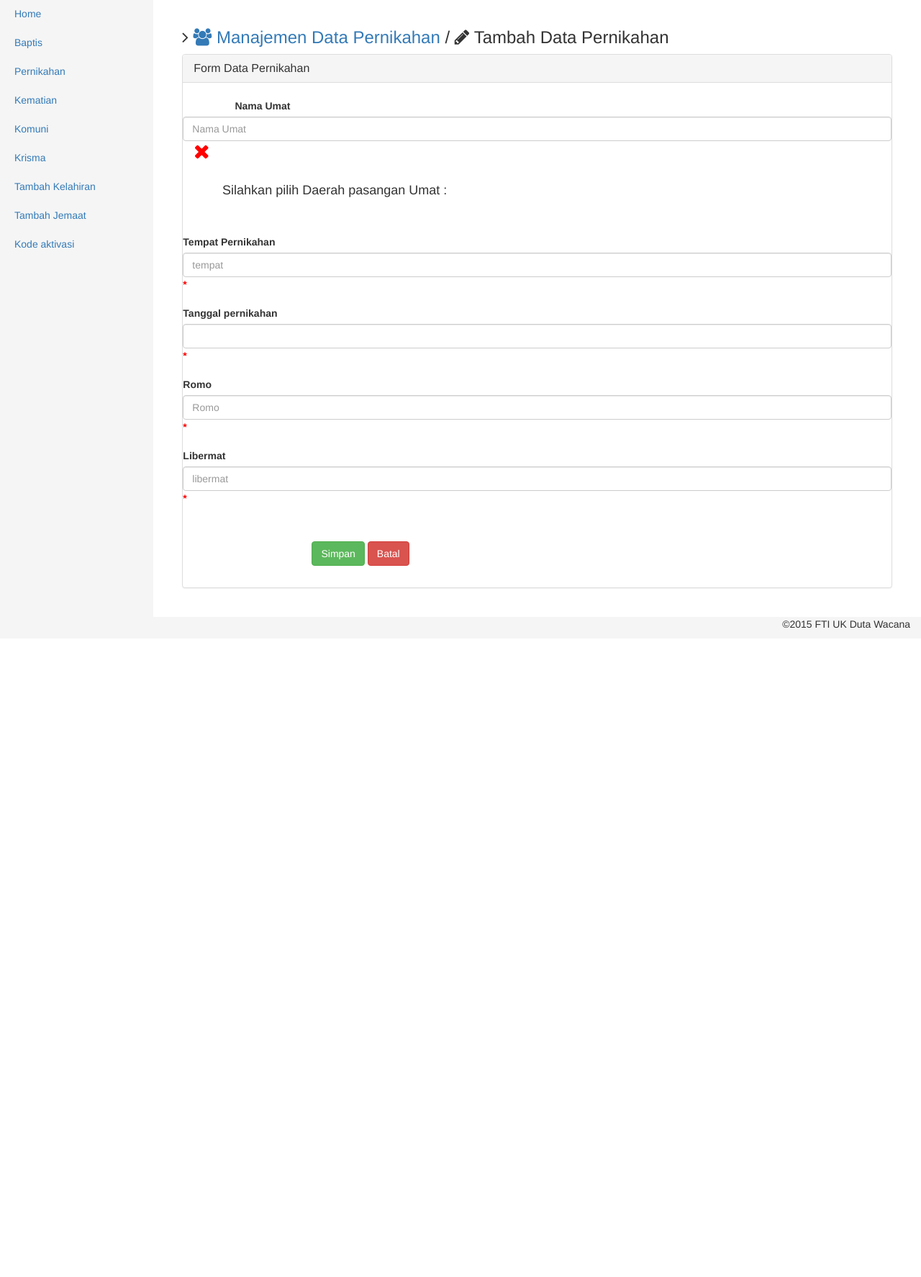
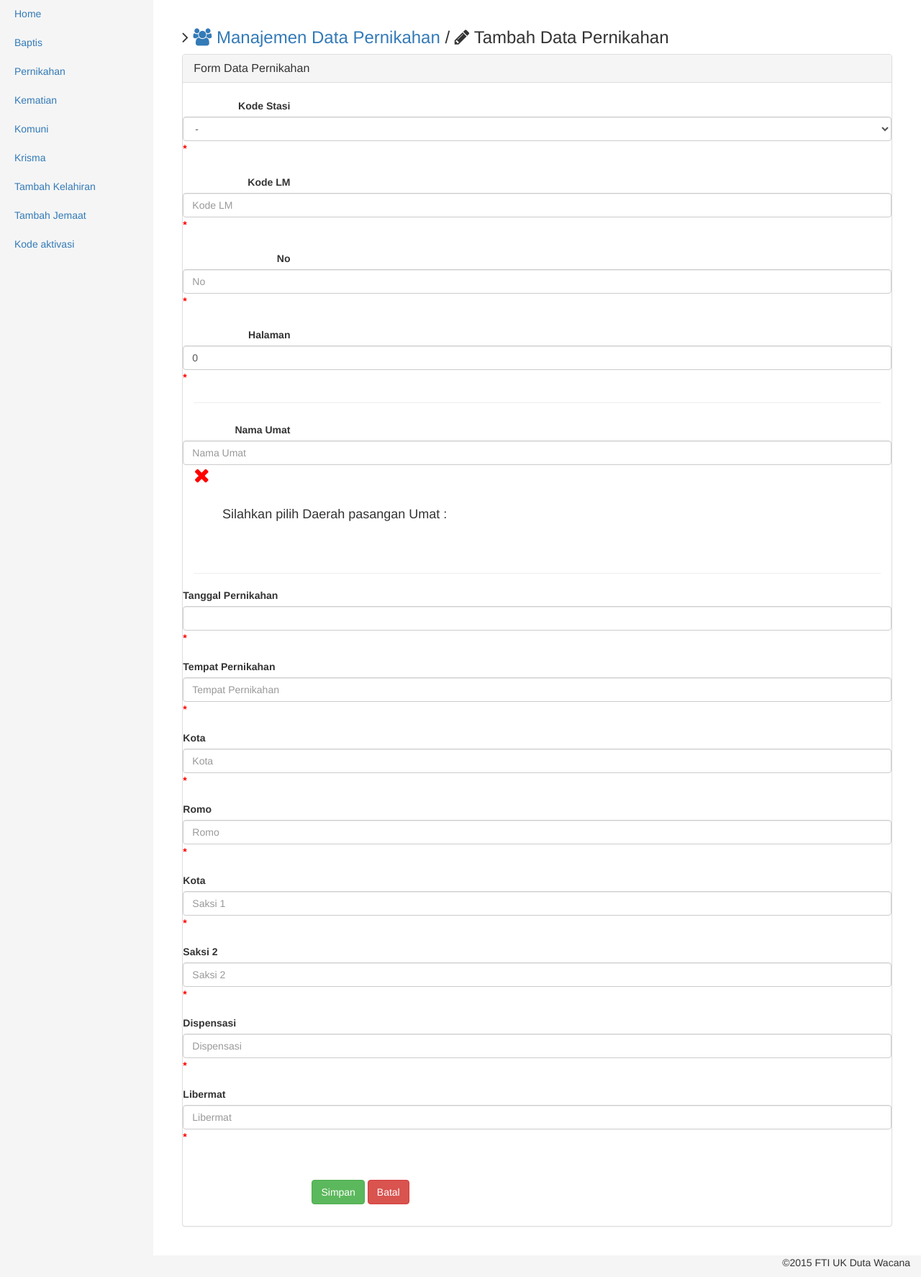
Before and after one commit to sagaramahardika/parokiBabarsari, a CakePHP app: the page made by app/View/Pernikahans/tambah.ctp in a window 1280 px wide. Shown: the part 51-1825 px from the top of the page at 72% size. Before the commit the page ends 924 px from the top, so only its background shows below. Run offline with PHP 8.4 and a stand-in for CakePHP, Linux system fonts and the light colour scheme; the template is opened without the code that fills it, so the values that code supplies are empty; form fields are guessed from the names that the template uses; some libraries are stand-ins or nearby versions.

Commit message:
Form Pernikahan (View)

```diff
--- a/app/Controller/PernikahansController.php
+++ b/app/Controller/PernikahansController.php
@@ -15,11 +15,6 @@
 
 
 	public function index(){
-
-
-
-
-
 		$userRole = $this->Auth->user('user_level');
 		$idTam =  $this->Auth->user('id_umat');
 		$this->set('namaUmat',$this->Umat->getNamaPasangan());
--- a/app/View/Pernikahans/index.ctp
+++ b/app/View/Pernikahans/index.ctp
@@ -2,10 +2,12 @@
 $this->assign('title', 'Halaman Manajemen Pernikahan');
 ?>
 <h3><i class="fa fa-angle-right"></i> <i class="fa fa-users"></i> Manajemen Data Pernikahan </h3>
+<h1>MANTAP<H2>
 <div class="row mt">
     <div class="col-lg-12">
 		<div class="row">
 			<div class="col-lg-6">
+
 			  <form action="<?php echo $this->Html->url(array('controller'=>'pernikahans', 'action'=>'index')); ?>" method="post" id="frmCari">
 			  <div class="input-group">
 				<input type="text" class="form-control" name="data[cari]" placeholder="Cari nama umat ...">
--- a/app/View/Pernikahans/tambah.ctp
+++ b/app/View/Pernikahans/tambah.ctp
@@ -30,12 +30,79 @@
 
 			?>
 
+				<div class="form-group">
+					<div class="col-md-2 control-label"><label>Kode Stasi </label></div>
+					<?php
+					echo $this->Form->input(null, array(
+								'options' => array('-', 'Belum Terdefinisi'),
+								'label' => false,
+								'id'=>'kdstasi',
+								'div'=> array('class'=>'col-md-4'),
+								'class'=>"form-control input-xlarge",
+								'name'=>'kd_stasi'
+							)
+						 );
+					?>
+					<label style="color:red">*</label>
+				</div>
 
+				<div class="form-group">
+					<div class="col-md-2 control-label"><label>Kode LM </label></div>
+					<?php
+					echo $this->Form->input(null, array(
+								'label' => false,
+								'id'=>'kdLM',
+								'placeholder'=>'Kode LM',
+								'div'=> array('class'=>'col-md-4'),
+								'class'=>"form-control input-xlarge"
+							)
+						 );
+					?>
+					<label style="color:red">*</label>
+				</div>
+
+				<div class="form-group">
+					<div class="col-md-2 control-label"><label>No</label></div>
+					<?php
+					echo $this->Form->input(null, array(
+								'label' => false,
+								'id'=>'noLM',
+								'placeholder'=>'No',
+								'div'=> array('class'=>'col-md-4'),
+								'class'=>"form-control input-xlarge"
+							)
+						 );
+					?>
+					<label style="color:red">*</label>
+				</div>
+
+				<div class="form-group">
+					<div class="col-md-2 control-label"><label>Halaman</label></div>
+					<?php
+					echo $this->Form->input(null, array(
+								'label' => false,
+								'id'=>'halaman',
+								'value'=>0,
+								'div'=> array('class'=>'col-md-4'),
+								'class'=>"form-control input-xlarge"
+							)
+						 );
+					?>
+					<label style="color:red">*</label>
+				</div>
+				<hr>
 				<div class="row">
 					<div class="col-md-2 control-label"><label>Nama Umat </label></div>
 					<?php
 
-					echo $this->Form->input(null,array('name'=>'input_umat', 'label'=>false,'id'=>'input_nama','placeholder'=>'Nama Umat','class'=>"form-control  input-xlarge",'div'=>array('class'=>'col-md-4')));
+					echo $this->Form->input(null,array(
+						'name'=>'input_umat',
+						'label'=>false,
+						'id'=>'input_nama',
+						'placeholder'=>'Nama Umat',
+						'class'=>"form-control  input-xlarge",
+						'div'=>array('class'=>'col-md-4')
+						));
 
 
 					echo $this->Form->input('Pernikahan.umat_id', array('id'=>'form_id_umat','type'=>'hidden'));
@@ -118,18 +185,10 @@
 				</div>
 				</div>
 
-				<div class="form-group">
-
-					<?php
-					echo $this->Form->label('Pernikahan.tmppernikahan', 'Tempat Pernikahan', 'col-md-2 control-label');
-					echo $this->Form->input('Pernikahan.tmppernikahan', array('label'=>false,'id'=>'tmpper', 'placeholder'=>"tempat", 'class'=>"form-control input-xlarge", 'div'=>array('class'=>'col-md-4')));
-					?>
-					<label style="color:red">*</label>
-				</div>
-
+				<hr>
 				<div class="form-group">
 					<?php
-					echo $this->Form->label('Pernikahan.tglpernikahan', 'Tanggal pernikahan', 'col-md-2 control-label');
+					echo $this->Form->label('Pernikahan.tglpernikahan', 'Tanggal Pernikahan', 'col-md-2 control-label');
 					echo $this->Form->input('Pernikahan.tglpernikahan', array(
 						'label'=>false,
 						'class'=>"form-control ",
@@ -146,15 +205,56 @@
 
 				<div class="form-group">
 					<?php
+					echo $this->Form->label('Pernikahan.tmppernikahan', 'Tempat Pernikahan', 'col-md-2 control-label');
+					echo $this->Form->input('Pernikahan.tmppernikahan', array('label'=>false,'id'=>'tmpper', 'placeholder'=>"Tempat Pernikahan", 'class'=>"form-control input-xlarge", 'div'=>array('class'=>'col-md-4')));
+					?>
+					<label style="color:red">*</label>
+				</div>
+
+				<div class="form-group">
+					<?php
+					echo $this->Form->label(null, 'Kota', 'col-md-2 control-label');
+					echo $this->Form->input(null, array('label'=>false,'id'=>'kota', 'placeholder'=>"Kota", 'class'=>"form-control input-xlarge", 'div'=>array('class'=>'col-md-4')));
+					?>
+					<label style="color:red">*</label>
+				</div>
+
+				<div class="form-group">
+					<?php
 					echo $this->Form->label('Pernikahan.romopernikahan', 'Romo', 'col-md-2 control-label');
 					echo $this->Form->input('Pernikahan.romopernikahan', array('label'=>false,  'class'=>"form-control ", 'div'=>array('class'=>'col-md-4'),'id'=>'romoper', 'placeholder'=>"Romo"));
 					?>
 					<label style="color:red">*</label>
 				</div>
+
+				<div class="form-group">
+					<?php
+					echo $this->Form->label(null, 'Kota', 'col-md-2 control-label');
+					echo $this->Form->input(null, array('label'=>false,'id'=>'Saksi 1', 'placeholder'=>"Saksi 1", 'class'=>"form-control input-xlarge", 'div'=>array('class'=>'col-md-4')));
+					?>
+					<label style="color:red">*</label>
+				</div>
+
+				<div class="form-group">
+					<?php
+					echo $this->Form->label(null, 'Saksi 2', 'col-md-2 control-label');
+					echo $this->Form->input(null, array('label'=>false,'id'=>'saksi2', 'placeholder'=>"Saksi 2", 'class'=>"form-control input-xlarge", 'div'=>array('class'=>'col-md-4')));
+					?>
+					<label style="color:red">*</label>
+				</div>
+
+				<div class="form-group">
+					<?php
+					echo $this->Form->label(null, 'Dispensasi', 'col-md-2 control-label');
+					echo $this->Form->input(null, array('label'=>false,'id'=>'dispensasi', 'placeholder'=>"Dispensasi", 'class'=>"form-control input-xlarge", 'div'=>array('class'=>'col-md-4')));
+					?>
+					<label style="color:red">*</label>
+				</div>
+
 			 	<div class="form-group">
 					<?php
 					echo $this->Form->label('Pernikahan.libermat', 'Libermat', 'col-md-2 control-label');
-					echo $this->Form->input('Pernikahan.libermat', array('label'=>false,  'class'=>"form-control ", 'div'=>array('class'=>'col-md-4'),'id'=>'libermatper', 'placeholder'=>"libermat"));
+					echo $this->Form->input('Pernikahan.libermat', array('label'=>false,  'class'=>"form-control ", 'div'=>array('class'=>'col-md-4'),'id'=>'libermatper', 'placeholder'=>"Libermat"));
 					?>
 					<label style="color:red">*</label>
 				</div>
```
Lines whose indentation alone changed are shown as unchanged.
